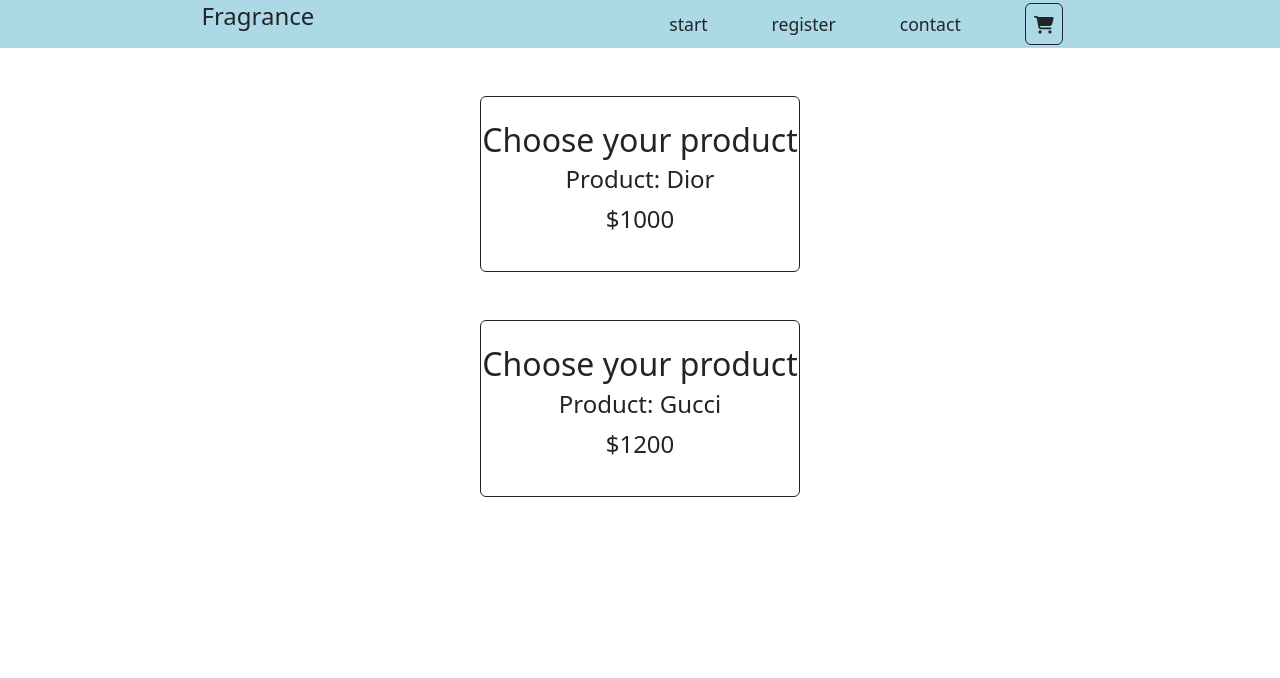
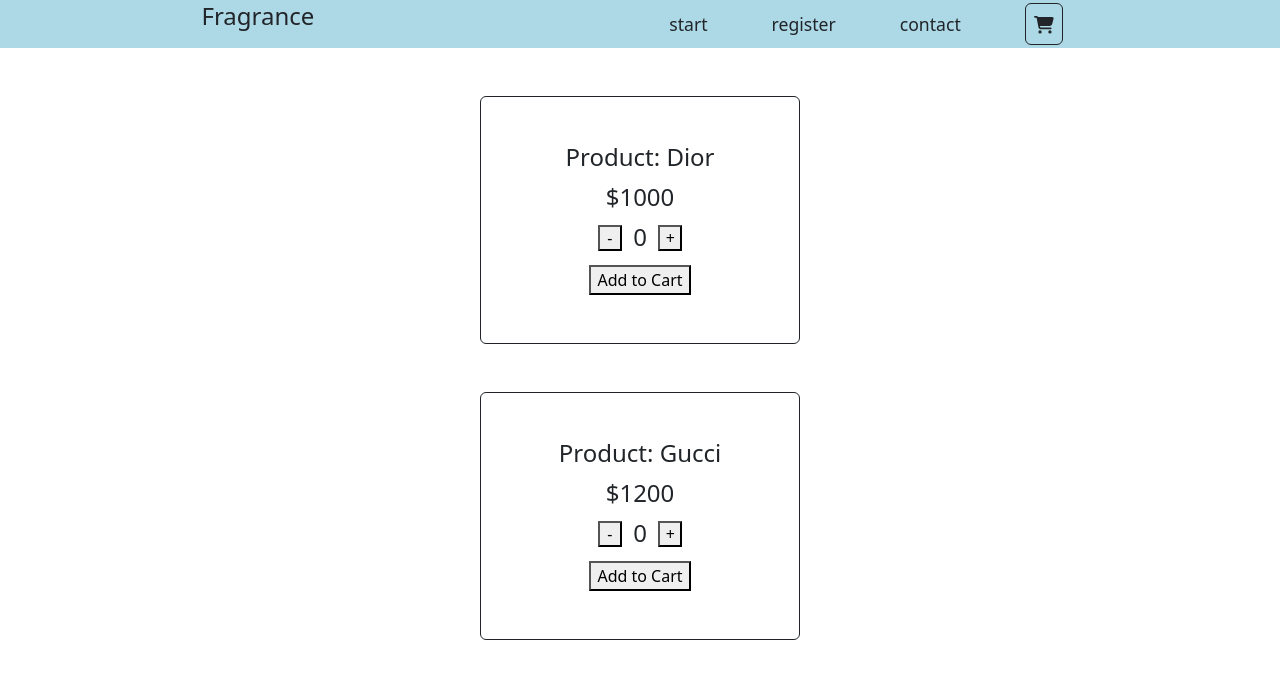
Before and after one commit to Andri-jose/CRASalazar, a React (Create React App) app: page / in a window 1280 px wide. Shown: the top 678 px of the page. Built offline with nearby package versions, Linux system fonts and the light colour scheme.

Commit message:
other commit

```diff
--- /dev/null
+++ b/src/components/ItemCount.css
@@ -0,0 +1,8 @@
+.count{
+    width: 6rem;
+}
+
+.buttonCount{
+    width: 1.5rem;
+    height: 1.6rem;
+}
--- /dev/null
+++ b/src/components/ItemCount.js
@@ -0,0 +1,51 @@
+import React from 'react';
+import { useState } from "react";
+import './ItemCount.css';
+
+
+function Count(){
+    const [ number, setNumber ] = useState(0)
+    const [ stock, setStock ] = useState(6)
+
+    const sum = () => {
+        if(number < 6){
+            setNumber(number + 1);
+        }
+
+        if(stock > 0){
+            setStock(stock - 1);
+        }
+
+    }
+
+    const less = () => {
+        if(number > 0){
+            setNumber(number - 1)
+        }
+        if(stock <= 6){
+            setStock(stock + 1);
+        }
+
+    }
+
+    const onAdd = () => {
+        alert("you chose " + number + " perfumes");
+    }
+
+    return (
+        <article>
+            <div className='d-flex m-auto justify-content-around count'>
+                <button className='buttonCount d-flex align-items-center justify-content-center' onClick={less}>-</button>
+                <p>{number}</p>
+                <button className='buttonCount d-flex align-items-center justify-content-center' onClick={sum}>+</button>
+            </div>
+            <div>
+                <button onClick={onAdd}>Add to Cart</button>
+            </div>
+        </article>
+    )
+
+}
+
+
+export default Count;
--- a/src/components/ItemListContainer.js
+++ b/src/components/ItemListContainer.js
@@ -1,12 +1,13 @@
 import React from 'react';
 import './ItemListContainer.css';
+import Count from './ItemCount';
 
 function Item({product, price}) {
     return (
-        <article className='border border-dark w-25 py-4 mt-5 rounded d-flex flex-column  m-auto item'  >
-            <h2>Choose your product</h2>
+        <article className='border border-dark w-25 py-5 mt-5 rounded d-flex flex-column  m-auto item'  >
             <p>Product: {product}</p>
             <p>${price}</p>
+            <Count />
         </article>
 
     )
```
Also changed, not shown: src/components/ItemListContainer.css (line endings or trailing spaces).
